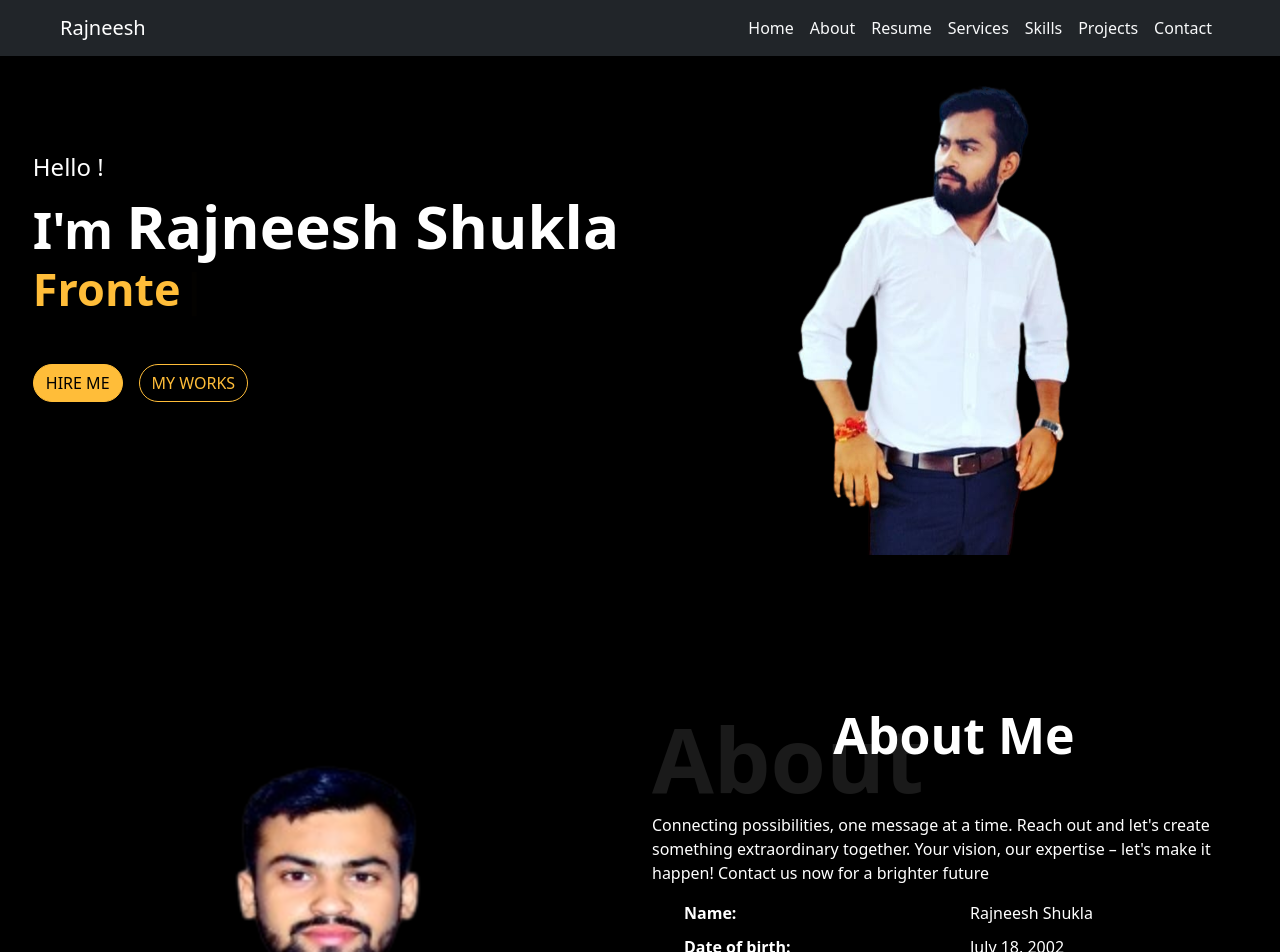
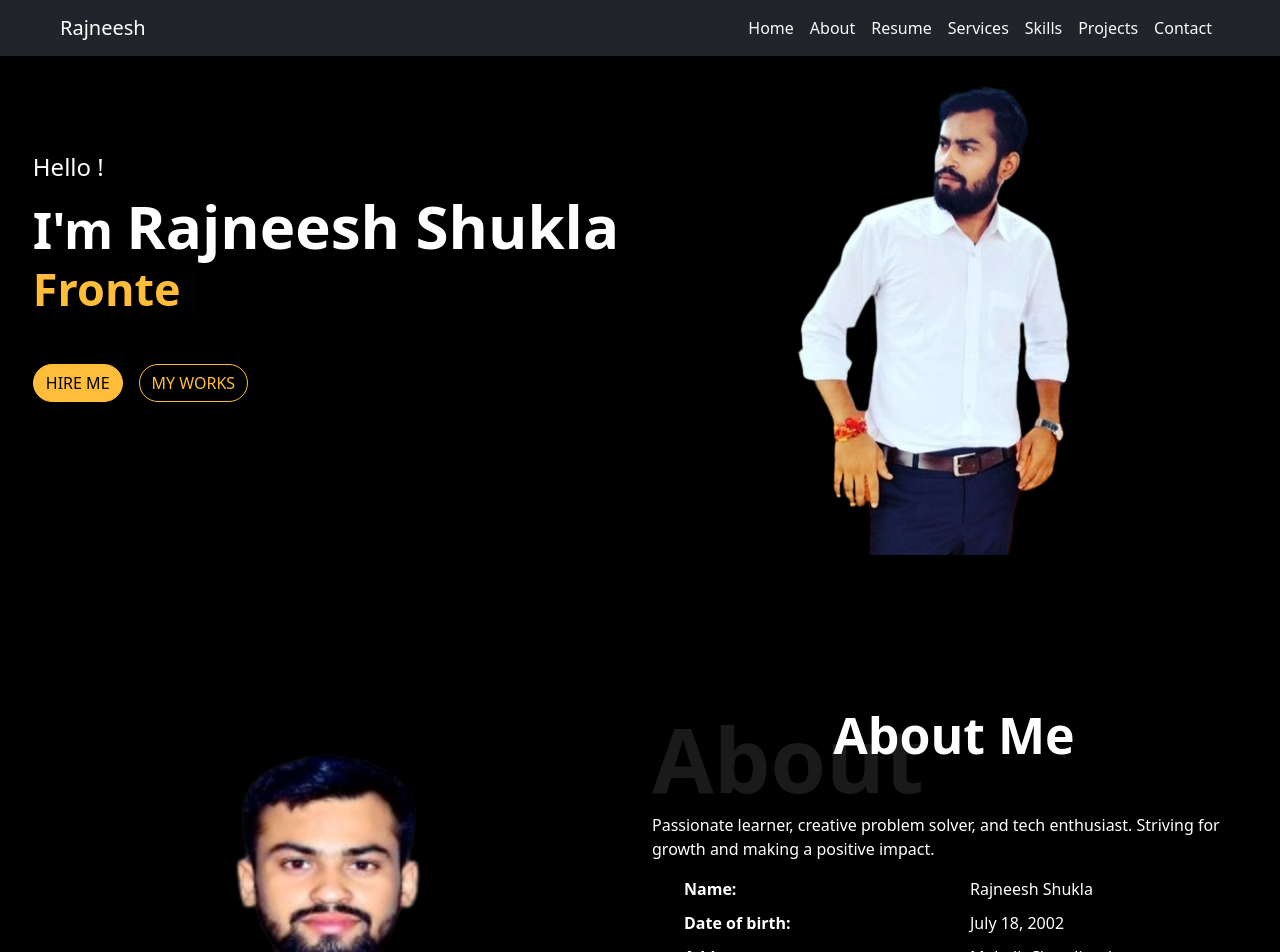
Before and after one commit to developerrajneesh/my-portfolio, a React (Vite) app: page / in a window 1280 px wide. Shown: the top 952 px of the page. Built offline with nearby package versions, Linux system fonts and the light colour scheme.

Commit message:
Update About.jsx

```diff
--- a/src/Components/About/About.jsx
+++ b/src/Components/About/About.jsx
@@ -14,7 +14,7 @@ function About() {
             <h1 className="heading-about text-center ">About</h1>
           </div>
           <p className="mt-5">
-           Connecting possibilities, one message at a time. Reach out and let's create something extraordinary together. Your vision, our expertise – let's make it happen! Contact us now for a brighter future
+            Passionate learner, creative problem solver, and tech enthusiast. Striving for growth and making a positive impact.
           </p>
 
           <ul className="about-items">
```
